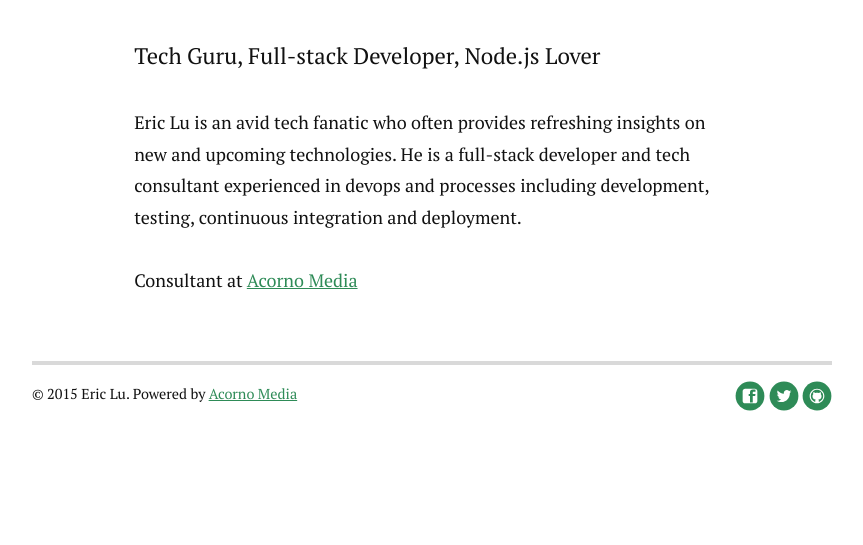
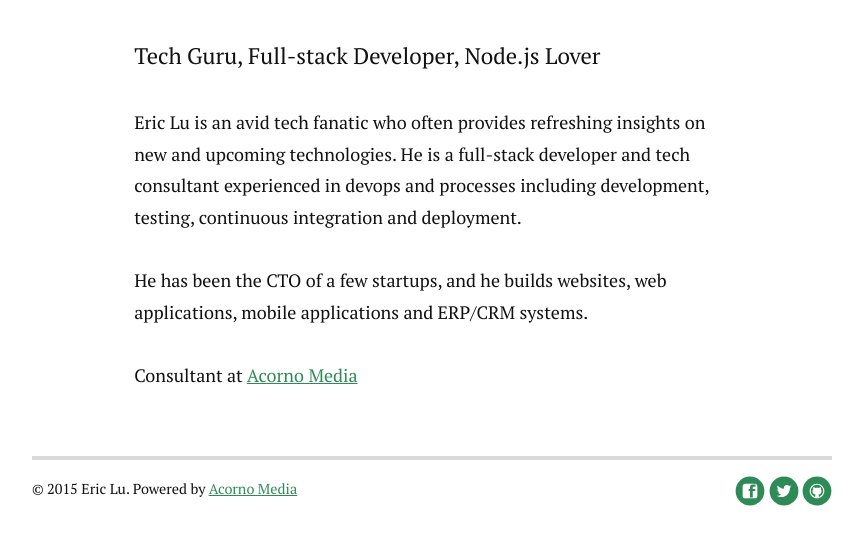
Before and after one commit to ericluwj/ericluwj.github.io, a Jekyll site: the page built from about.md, in a window 1280 px wide, cut to the strip 577-1170 px from the top of the page. Shown: the top 545 px of the strip, without its empty margins (208-1071 px from the left). Built offline with Jekyll 4.4.1, drawn with Linux system fonts in a browser that asks for light colours; nearby versions of some CDN libraries; Markdown is read by kramdown in place of the engine named in the settings; before the commit the page ends 1075 px from its top, so only the background shows below that.

Commit message:
Updated about description.

```diff
--- a/about.md
+++ b/about.md
@@ -10,5 +10,6 @@
 	</div>
 	<p class="intro">Tech Guru, Full-stack Developer, Node.js Lover</p>
 	<p>Eric Lu is an avid tech fanatic who often provides refreshing insights on new and upcoming technologies. He is a full-stack developer and tech consultant experienced in devops and processes including development, testing, continuous integration and deployment.</p>
+	<p>He has been the CTO of a few startups, and he builds websites, web applications, mobile applications and ERP/CRM systems.</p>
 	<p>Consultant at <a href="http://www.acornomedia.com">Acorno Media</a></p>
 </div>
```
